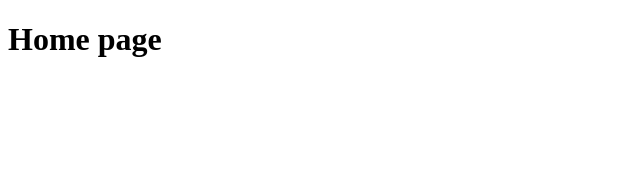
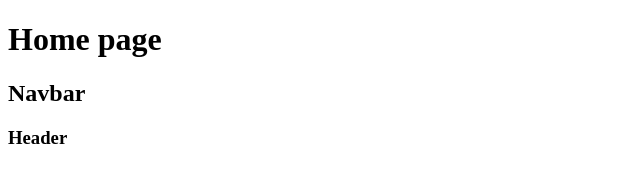
Before and after one commit to HrgChampion/Mednear-clone, a plain HTML site: page homepage.html in a window 1280 px wide. Shown: the whole page, without its empty margins (0-640 px from the left). Drawn offline with Linux system fonts and the light colour scheme.

Commit message:
smallchanges

```diff
--- a/homepage.html
+++ b/homepage.html
@@ -8,5 +8,7 @@
 </head>
 <body>
     <h1>Home page</h1>
+    <h2>Navbar</h2>
+    <h3>Header</h3>
 </body>
 </html>
```
